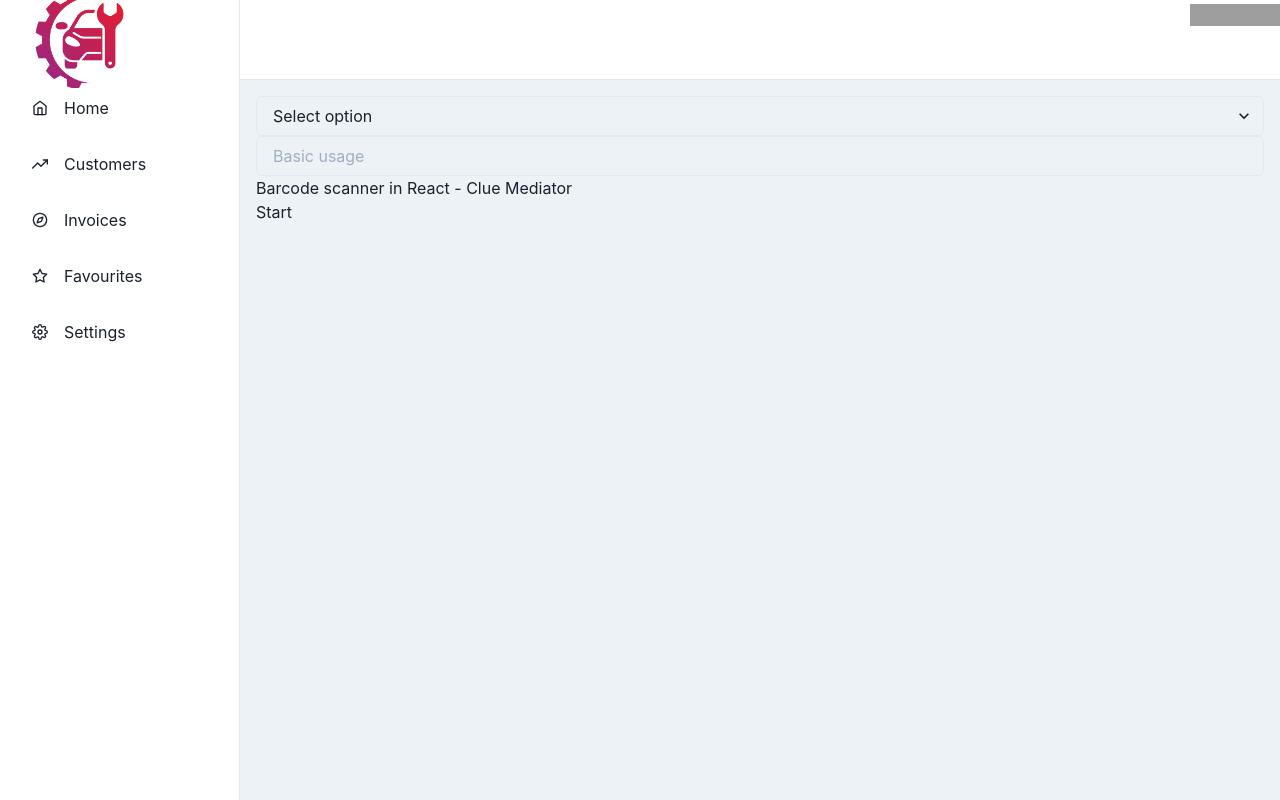
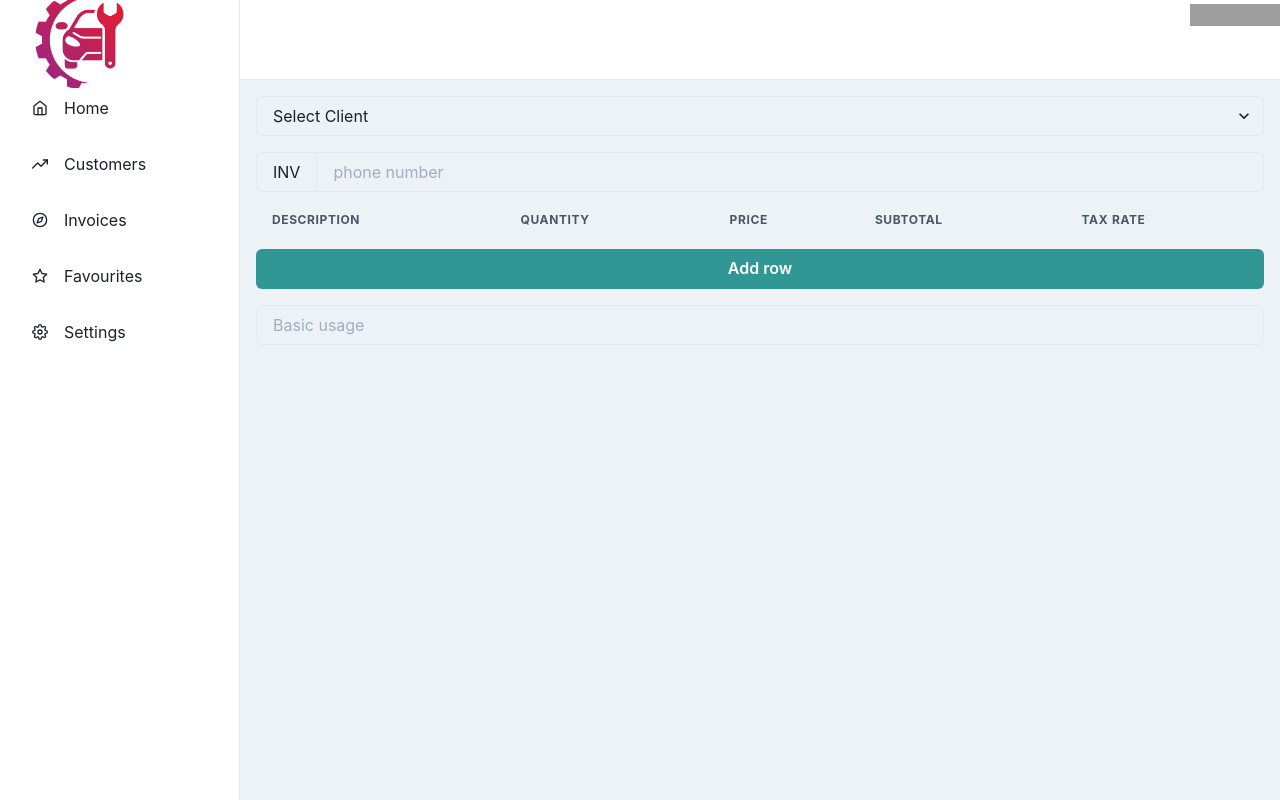
Before and after one commit to aarlin/auto-repair-invoice, a React (Vite) app: page /invoices/new in a window 1280 px wide. Built offline with nearby package versions, Linux system fonts and the light colour scheme; grey boxes are pictures that could not be loaded.

Commit message:
add ability to add rows for new invoice items

```diff
--- a/src-tauri/tauri.conf.json
+++ b/src-tauri/tauri.conf.json
@@ -53,8 +53,8 @@
     },
     "windows": [
       {
-        "width": 800,
-        "height": 600,
+        "width": 1300,
+        "height": 900,
         "resizable": true,
         "fullscreen": false,
         "decorations": false
--- a/src/App.tsx
+++ b/src/App.tsx
@@ -12,7 +12,7 @@ import {
 } from "react-router-dom";
 import Invoices from './components/Invoices'
 import Settings from './components/Settings'
-import Customers from './components/Customers'
+import Clients from './components/Clients'
 import NewInvoice from './components/NewInvoice'
 
 
@@ -25,7 +25,7 @@ function App() {
         <Routes>
           <Route path="/" element={<SidebarWithHeader children={<VehicleIdentification />} />}>
           </Route>
-          <Route path="/customers" element={<SidebarWithHeader children={<Customers />} />}>
+          <Route path="/customers" element={<SidebarWithHeader children={<Clients />} />}>
           </Route>
           <Route path="/invoices" element={<SidebarWithHeader children={<Invoices />} />}>
           </Route>
--- a/src/components/Customers.tsx
+++ b/src/components/Clients.tsx
@@ -2,7 +2,7 @@ import { Table, TableCaption, Thead, Tr, Th, Tbody, Td, Tfoot } from "@chakra-ui
 import customers from '../data/customers';
 
 
-const Customers = () => {
+const Clients = () => {
     return (
         <Table variant='striped' colorScheme='teal'>
             <TableCaption>
@@ -34,4 +34,4 @@ const Customers = () => {
     )
 }
 
-export default Customers;
+export default Clients;
--- /dev/null
+++ b/src/components/InvoiceItems.tsx
@@ -0,0 +1,119 @@
+import { Button } from "@chakra-ui/button";
+import { CheckIcon } from "@chakra-ui/icons";
+import { InputGroup, InputLeftElement, Input, InputRightElement } from "@chakra-ui/input";
+import { Table, Thead, Tr, Th, Tbody, Td, Tfoot } from "@chakra-ui/table";
+import { setNestedObjectValues } from "formik";
+import { useEffect, useState } from "react";
+
+const invoiceHeaders = [
+    'Description',
+    'Quantity',
+    'Price',
+    'Subtotal',
+    'Tax rate',
+]
+
+type InvoiceItem = {
+    id: number;
+}
+
+const invoiceItemRows: InvoiceItem[] = [
+    { id: 1 }
+]
+
+const InvoiceItems = () => {
+    const [invoiceItemRows, setInvoiceItemRows] = useState<InvoiceItem[]>([]);
+    const [currentInvoiceItemId, setCurrentInvoiceItemId] = useState(1);
+    const addInvoiceRow = () => {
+        setCurrentInvoiceItemId((currentInvoiceItemId) => currentInvoiceItemId + 1)
+        setInvoiceItemRows([...invoiceItemRows, { id: currentInvoiceItemId}])
+    }
+
+    const setupNewInvoice = useEffect(() => {
+        setInvoiceItemRows(invoiceItemRows);
+    }, [])
+    return (
+        <>
+            <Table size='sm'>
+                <Thead>
+                    <Tr>
+                        {invoiceHeaders.map(header => (
+                            <Th>{header}</Th>
+                        ))}
+                    </Tr>
+                </Thead>
+                <Tbody>
+                    {invoiceItemRows.map(invoiceItemRow => (
+                        <Tr>
+                            <Td>
+                                <InputGroup>
+                                    <InputLeftElement
+                                        pointerEvents='none'
+                                        color='gray.300'
+                                        fontSize='1.2em'
+                                        children='$'
+                                    />
+                                    <Input placeholder='Enter amount' />
+                                </InputGroup>
+                            </Td>
+                            <Td>
+                                <InputGroup>
+                                    <InputLeftElement
+                                        pointerEvents='none'
+                                        color='gray.300'
+                                        fontSize='1.2em'
+                                        children='$'
+                                    />
+                                    <Input placeholder='Enter amount' />
+                                </InputGroup>
+                            </Td>
+                            <Td>
+                                <InputGroup>
+                                    <InputLeftElement
+                                        pointerEvents='none'
+                                        color='gray.300'
+                                        fontSize='1.2em'
+                                        children='$'
+                                    />
+                                    <Input placeholder='Enter amount' />
+                                </InputGroup>
+                            </Td>
+                            <Td>
+                                <InputGroup>
+                                    <InputLeftElement
+                                        pointerEvents='none'
+                                        color='gray.300'
+                                        fontSize='1.2em'
+                                        children='$'
+                                    />
+                                    <Input placeholder='Enter amount' />
+                                </InputGroup>
+                            </Td>
+                            <Td>
+                                <InputGroup>
+                                    <InputLeftElement
+                                        pointerEvents='none'
+                                        color='gray.300'
+                                        fontSize='1.2em'
+                                        children='$'
+                                    />
+                                    <Input placeholder='Enter amount' />
+                                </InputGroup>
+                            </Td>
+                        </Tr>
+                    ))}
+                </Tbody>
+            </Table>
+            <Button
+                mt={4}
+                colorScheme='teal'
+                onClick={addInvoiceRow}
+                type='submit'
+            >
+                Add row
+            </Button>
+        </>
+    )
+}
+
+export default InvoiceItems;
--- a/src/components/NewInvoice.tsx
+++ b/src/components/NewInvoice.tsx
@@ -1,6 +1,6 @@
-import { Select, Input } from "@chakra-ui/react";
+import { Select, Input, InputGroup, InputLeftAddon, InputRightAddon, Stack } from "@chakra-ui/react";
 import { useState } from "react";
-import BarcodeScanner from "./BarcodeScanner";
+import InvoiceItems from "./InvoiceItems";
 // import BarcodeReader from 'react-barcode-reader';
 
 const NewInvoice = () => {
@@ -20,16 +20,23 @@ const NewInvoice = () => {
         console.error(err)
     }
     const [startDate, setStartDate] = useState(new Date());
+    const invoicePrepend = 'INV';
 
     return (
         <>
-            <Select placeholder='Select option'>
-                <option value='option1'>Option 1</option>
-                <option value='option2'>Option 2</option>
-                <option value='option3'>Option 3</option>
-            </Select>
-            <Input placeholder='Basic usage' />
-        <BarcodeScanner readers={undefined}/>
+            <Stack spacing={4}>
+                <Select placeholder='Select Client'>
+                    <option value='option1'>Option 1</option>
+                    <option value='option2'>Option 2</option>
+                    <option value='option3'>Option 3</option>
+                </Select>
+                <InputGroup>
+                    <InputLeftAddon children={invoicePrepend} />
+                    <Input type='tel' placeholder='phone number' />
+                </InputGroup>
+                <InvoiceItems></InvoiceItems>
+                <Input placeholder='Basic usage' />
+            </Stack>
         </>
     )
 }
--- a/src/components/VehicleIdentification.tsx
+++ b/src/components/VehicleIdentification.tsx
@@ -6,6 +6,7 @@ import { useState } from "react";
 import { omniVin } from '../api/vinDecoder';
 import { invoke } from "@tauri-apps/api/tauri";
 import Stats from "./Stats";
+import BarcodeScanner from "./BarcodeScanner";
 
 type Identity = {
     vin: string;
@@ -546,6 +547,7 @@ const VehicleIdentification = () => {
                     >
                         Submit
                     </Button>
+                    <BarcodeScanner readers={undefined}/>
                     {identity && (
                         <Stats
                             vin={identity.vin}
```
